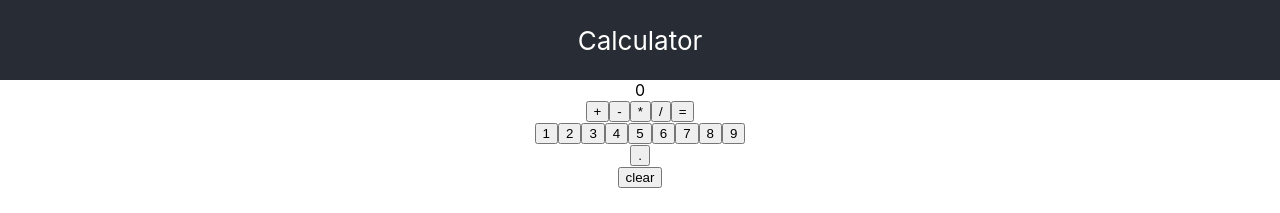
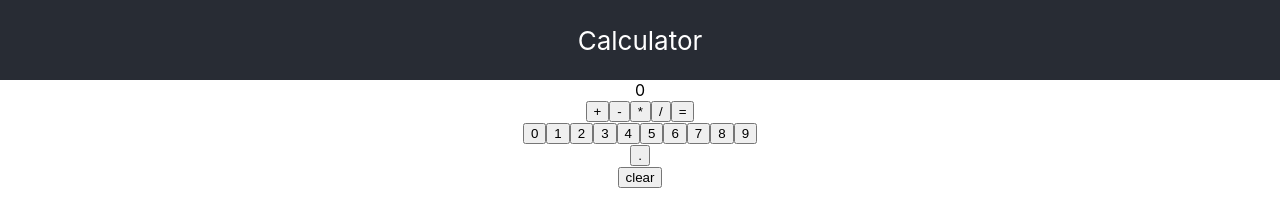
Before and after one commit to josephttran/react-calculator, a React (Create React App) app: page / in a window 1280 px wide. Shown: the top 213 px of the page. Built offline with nearby package versions, Linux system fonts and the light colour scheme.

Commit message:
add zero button

```diff
--- a/src/components/App.js
+++ b/src/components/App.js
@@ -19,6 +19,7 @@ class App extends Component {
           <Button id="equals" label='=' />
         </div>
         <div className="digit">
+          <Button id="zero" label='0' />
           <Button id="one" label='1' />
           <Button id="two" label='2' />
           <Button id="three" label='3' />
```
